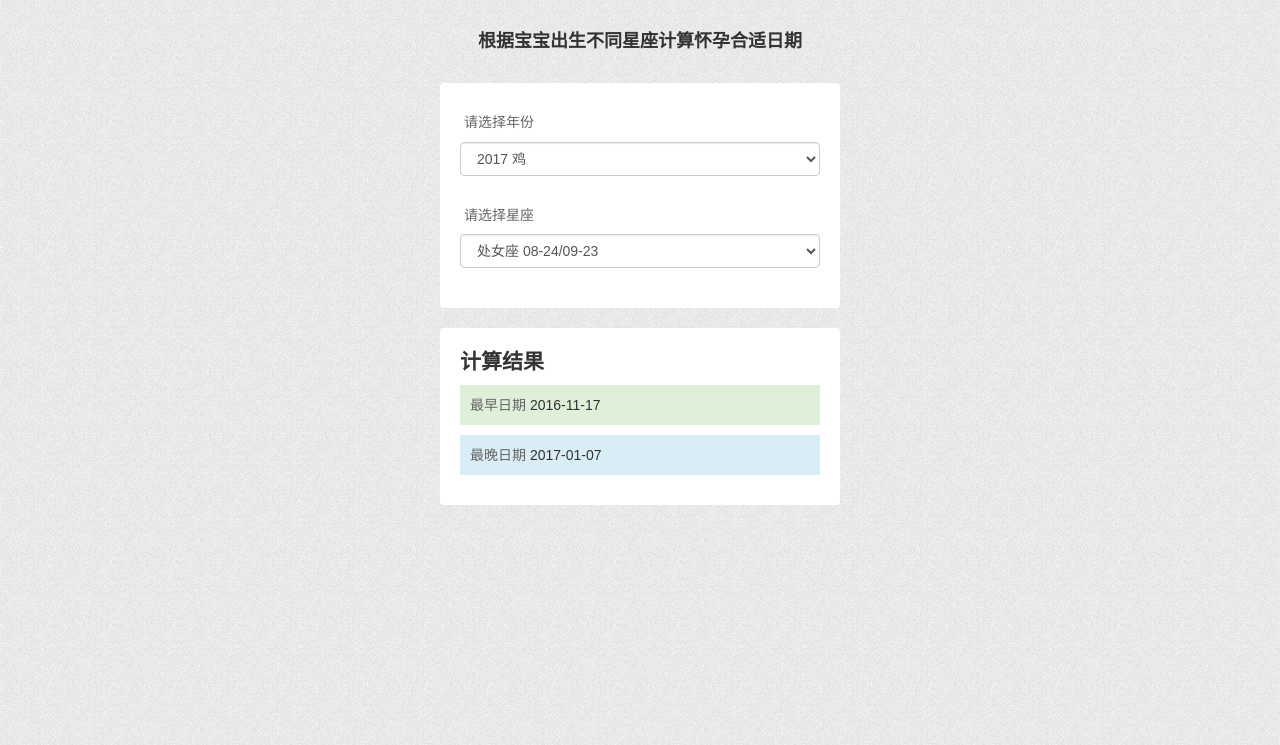
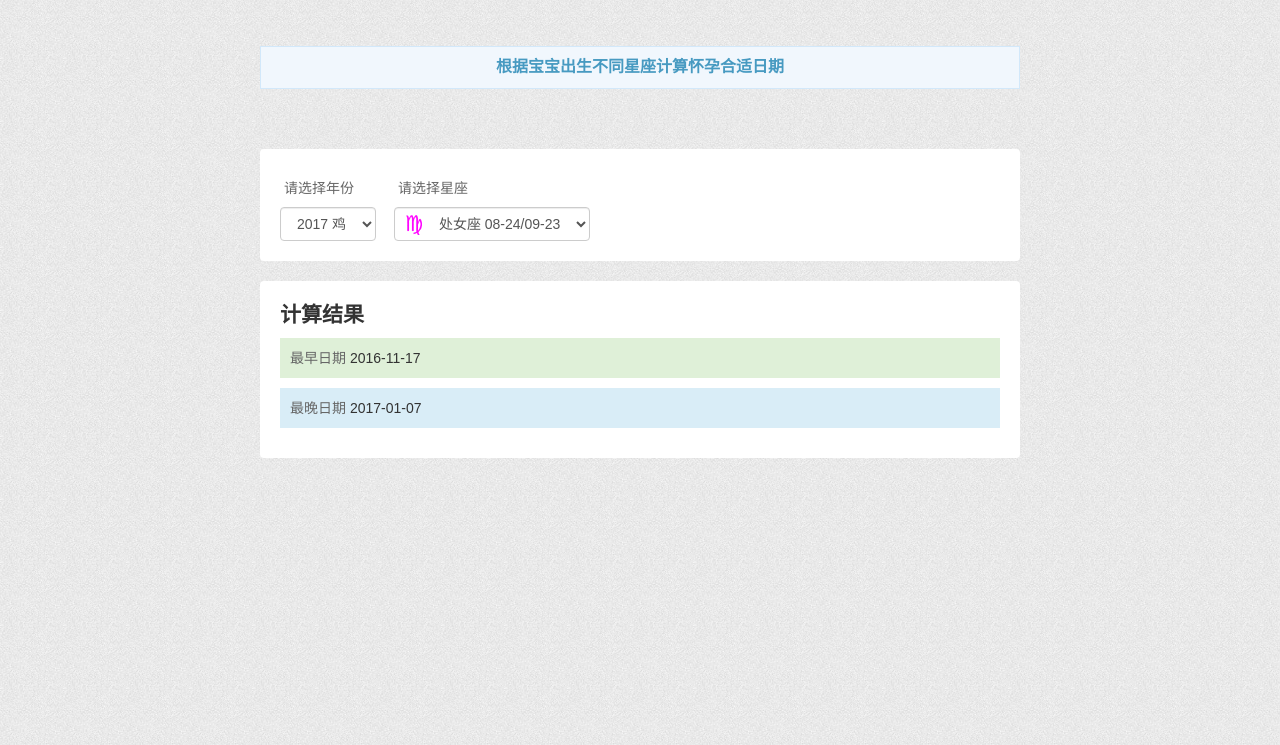
Before and after one commit to Heanes/study-php, a PHP site: page / in a window 1280 px wide. Shown: the top 745 px of the page. Run offline with PHP 8.4, Linux system fonts and the light colour scheme.

Commit message:
calculate constellation update

```diff
--- a/testCode/calculatePregnancyDate/css/common.css
+++ b/testCode/calculatePregnancyDate/css/common.css
@@ -16,7 +16,7 @@
 .none{display:none}
 .relative{position:relative}
 .main-wrap{
-    width:1200px
+    max-width:1200px
 }
 .left-block{display:none;}
 /* 通用命名下的样式 */
--- a/testCode/calculatePregnancyDate/css/css.css
+++ b/testCode/calculatePregnancyDate/css/css.css
@@ -4,18 +4,29 @@
  * @author fanggang
  * @time 2015-11-22 12:12:46
  */
+.container{
+    max-width:800px;
+    margin:0 auto;
+}
 .container .title{
     text-align:center;
-    padding:30px 0;
+    padding:20px;
+    max-width:800px;
+    margin:0 auto;
 }
 .container .title h1{
-    font-size:18px;
+    font-size:16px;
+    margin:26px 0 20px 0;
+    color:#479ac1;
+    background:#f1f7fd;
+    border:1px solid #d2e8fa;
+    padding:10px;
 }
 .calculate-pregnancy-date{
-    width:400px;
     margin:0 auto;
+    padding:20px;
 }
-.select-constellation{
+.calculate-pregnancy-date > .select-constellation{
     background-color:#fff;
     border-radius:4px;
     padding:20px;
@@ -23,11 +34,15 @@
 }
 .select-constellation .select-constellation-form{}
 .select-constellation .select-constellation-form .form-group{}
+.select-constellation .select-constellation-form .form-group.inline-group{
+    display:inline-block;
+    margin-right:14px;
+}
 .select-constellation .select-constellation-form .form-group .form-label{
     color:#666;
     padding:10px 0 10px 4px;
 }
-.form-normal-input{
+.select-constellation .select-constellation-form .form-group .form-normal-input{
     display: block;
     width: 100%;
     height: 34px;
@@ -44,8 +59,51 @@
     -o-transition: border-color ease-in-out .15s,box-shadow ease-in-out .15s;
     transition: border-color ease-in-out .15s,box-shadow ease-in-out .15s;
 }
-.select-constellation option.shuipin{
-    background:url("../image/constellationIcon/01shuiping.gif");
+.select-constellation .select-constellation-form .form-group .form-normal-input.select-constellation{
+    padding-left:40px;
+}
+#selectConstellationIcon{
+    display:inline-block;
+    width:20px;height:20px;
+    position:absolute;
+    left:10px;
+    top:8px;
+}
+#selectConstellationIcon.shuipin{
+    background:url("../image/constellation/icon/01shuiping.gif");
+}
+#selectConstellationIcon.shuangyu{
+    background:url("../image/constellation/icon/02shuangyu.gif");
+}
+#selectConstellationIcon.baiyang{
+    background:url("../image/constellation/icon/03baiyang.gif");
+}
+#selectConstellationIcon.jinniu{
+    background:url("../image/constellation/icon/04jinniu.gif");
+}
+#selectConstellationIcon.shuangzi{
+    background:url("../image/constellation/icon/05shuangzi.gif");
+}
+#selectConstellationIcon.juxie{
+    background:url("../image/constellation/icon/06juxie.gif");
+}
+#selectConstellationIcon.shizi{
+    background:url("../image/constellation/icon/07shizi.gif");
+}
+#selectConstellationIcon.chunv{
+    background:url("../image/constellation/icon/08chunv.gif");
+}
+#selectConstellationIcon.tiancheng{
+    background:url("../image/constellation/icon/09tiancheng.gif");
+}
+#selectConstellationIcon.tianxie{
+    background:url("../image/constellation/icon/10tianxie.gif");
+}
+#selectConstellationIcon.sheshou{
+    background:url("../image/constellation/icon/11sheshou.gif");
+}
+#selectConstellationIcon.mojie{
+    background:url("../image/constellation/icon/12mojie.gif");
 }
 
 .calculate-result-block{
--- a/testCode/calculatePregnancyDate/index.php
+++ b/testCode/calculatePregnancyDate/index.php
@@ -72,12 +72,12 @@ $constellationDateLib = [
     ],
 ];
 
-$current = [
+$currentTimeInfo = [
     'year' => date('Y'),
 ];
 $yearList = [];
 for($i = 0; $i < 48; $i++){
-    $yearTemp = $current['year'] + $i + 1;
+    $yearTemp = $currentTimeInfo['year'] + $i + 1;
     $remainder = ($yearTemp + 8) % 12;
     $yearList[] = [
         'year' => $yearTemp,
@@ -105,6 +105,7 @@ if(isset($_GET['act']) && $_GET['act'] == 'calc'){
 }
 
 ?>
+
 <!DOCTYPE html>
 <html lang="zh-cmn-Hans">
 <head>
@@ -141,28 +142,29 @@ if(isset($_GET['act']) && $_GET['act'] == 'calc'){
                         <div class="calculate-pregnancy-date">
                             <div class="select-constellation">
                                 <form class="select-constellation-form">
-                                    <div class="form-group">
+                                    <div class="form-group inline-group">
                                         <div class="form-label">
                                             <label for="selectConstellationYear">请选择年份</label>
                                         </div>
                                         <div class="form-input">
-                                            <select class="form-normal-input select select-constellation" id="selectConstellationYear">
+                                            <select class="form-normal-input select" id="selectConstellationYear">
                                                 <?php foreach ($yearList as $year){?>
                                                     <option value="<?php echo $year['year'];?>"><?php echo $year['year'].' '.$year['animal'];?></option>
                                                 <?php }?>
                                             </select>
                                         </div>
                                     </div>
-                                    <div class="form-group">
+                                    <div class="form-group inline-group">
                                         <div class="form-label">
                                             <label for="selectConstellationDate">请选择星座</label>
                                         </div>
-                                        <div class="form-input">
+                                        <div class="form-input relative">
                                             <select class="form-normal-input select select-constellation" id="selectConstellationDate">
                                                 <?php foreach ($constellationDateLib as $index => $item) {?>
                                                     <option class="<?php echo $index;?>" value="<?php echo $index;?>" <?php if($index == '08chunv'){?>selected<?php }?>><?php echo $item['name'].' '.$item['dateStart'].'/'.$item['dateEnd'];?></option>
                                                 <?php }?>
                                             </select>
+                                            <span id="selectConstellationIcon"></span>
                                         </div>
                                     </div>
                                 </form>
@@ -208,6 +210,8 @@ if(isset($_GET['act']) && $_GET['act'] == 'calc'){
                     alert('出现问题：' + result.message);
                 }
             });
+            var selectConstellationIconClass = selectConstellation.substring(2, selectConstellation.length);
+            $('#selectConstellationIcon').attr('class', '').addClass(selectConstellationIconClass);
         });
         $('#selectConstellationDate').trigger('change');
     });
```
Also changed, not shown: testCode/calculatePregnancyDate/image/constellation/Ecliptic_path.jpg (added), testCode/calculatePregnancyDate/image/constellation/icon/01shuiping.gif (renamed from testCode/calculatePregnancyDate/image/constellationIcon/01shuiping.gif), testCode/calculatePregnancyDate/image/constellation/icon/02shuangyu.gif (renamed from testCode/calculatePregnancyDate/image/constellationIcon/02shuangyu.gif), testCode/calculatePregnancyDate/image/constellation/icon/03baiyang.gif (renamed from testCode/calculatePregnancyDate/image/constellationIcon/03baiyang.gif), testCode/calculatePregnancyDate/image/constellation/icon/04jinniu.gif (renamed from testCode/calculatePregnancyDate/image/constellationIcon/04jinniu.gif), testCode/calculatePregnancyDate/image/constellation/icon/05shuangzi.gif (renamed from testCode/calculatePregnancyDate/image/constellationIcon/05shuangzi.gif), testCode/calculatePregnancyDate/image/constellation/icon/06juxie.gif (renamed from testCode/calculatePregnancyDate/image/constellationIcon/06juxie.gif), testCode/calculatePregnancyDate/image/constellation/icon/07shizi.gif (renamed from testCode/calculatePregnancyDate/image/constellationIcon/07shizi.gif), testCode/calculatePregnancyDate/image/constellation/icon/08chunv.gif (renamed from testCode/calculatePregnancyDate/image/constellationIcon/08chunv.gif), testCode/calculatePregnancyDate/image/constellation/icon/09tiancheng.gif (renamed from testCode/calculatePregnancyDate/image/constellationIcon/09tiancheng.gif), testCode/calculatePregnancyDate/image/constellation/icon/10tianxie.gif (renamed from testCode/calculatePregnancyDate/image/constellationIcon/10tianxie.gif), testCode/calculatePregnancyDate/image/constellation/icon/11sheshou.gif (renamed from testCode/calculatePregnancyDate/image/constellationIcon/11sheshou.gif), testCode/calculatePregnancyDate/image/constellation/icon/12mojie.gif (renamed from testCode/calculatePregnancyDate/image/constellationIcon/12mojie.gif).
